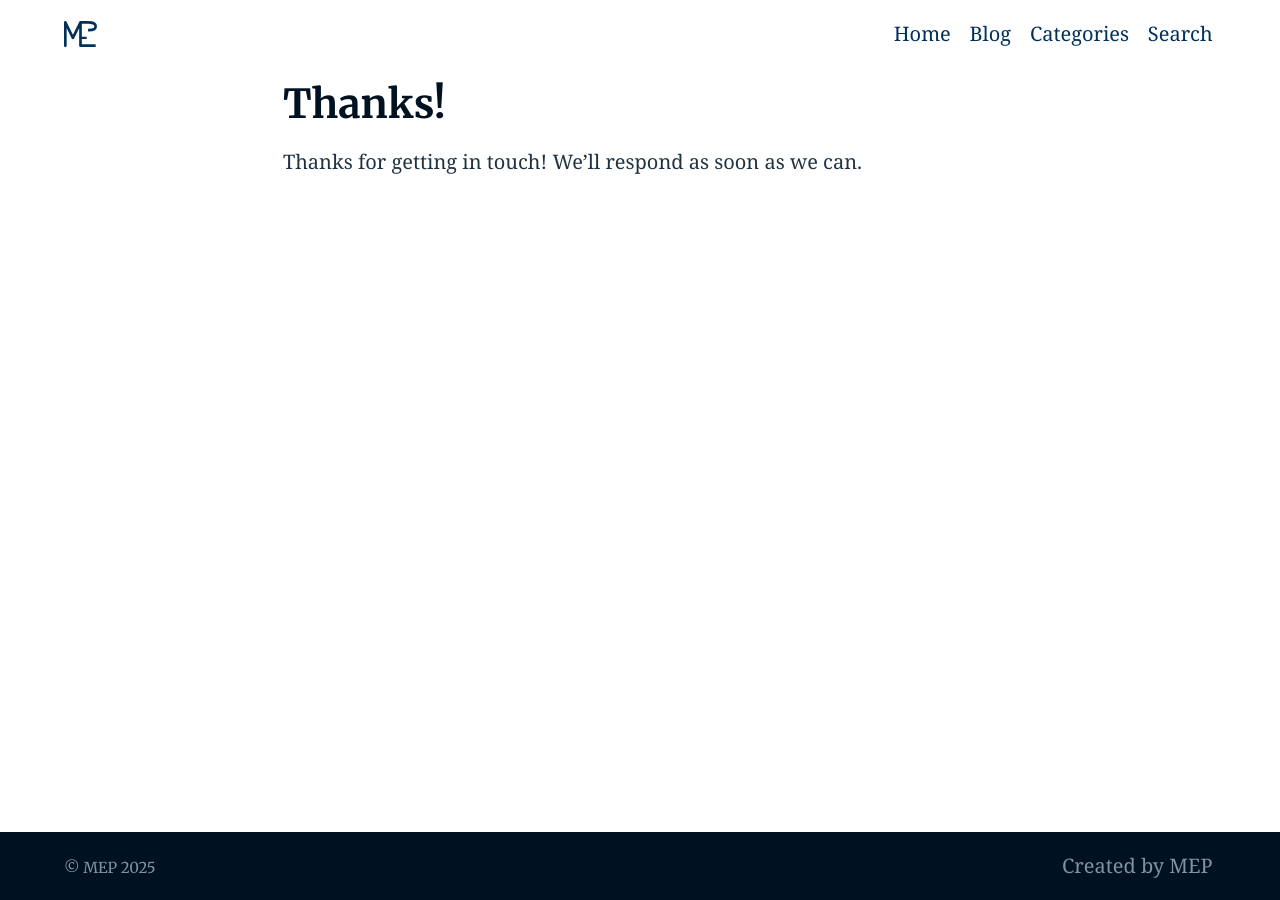
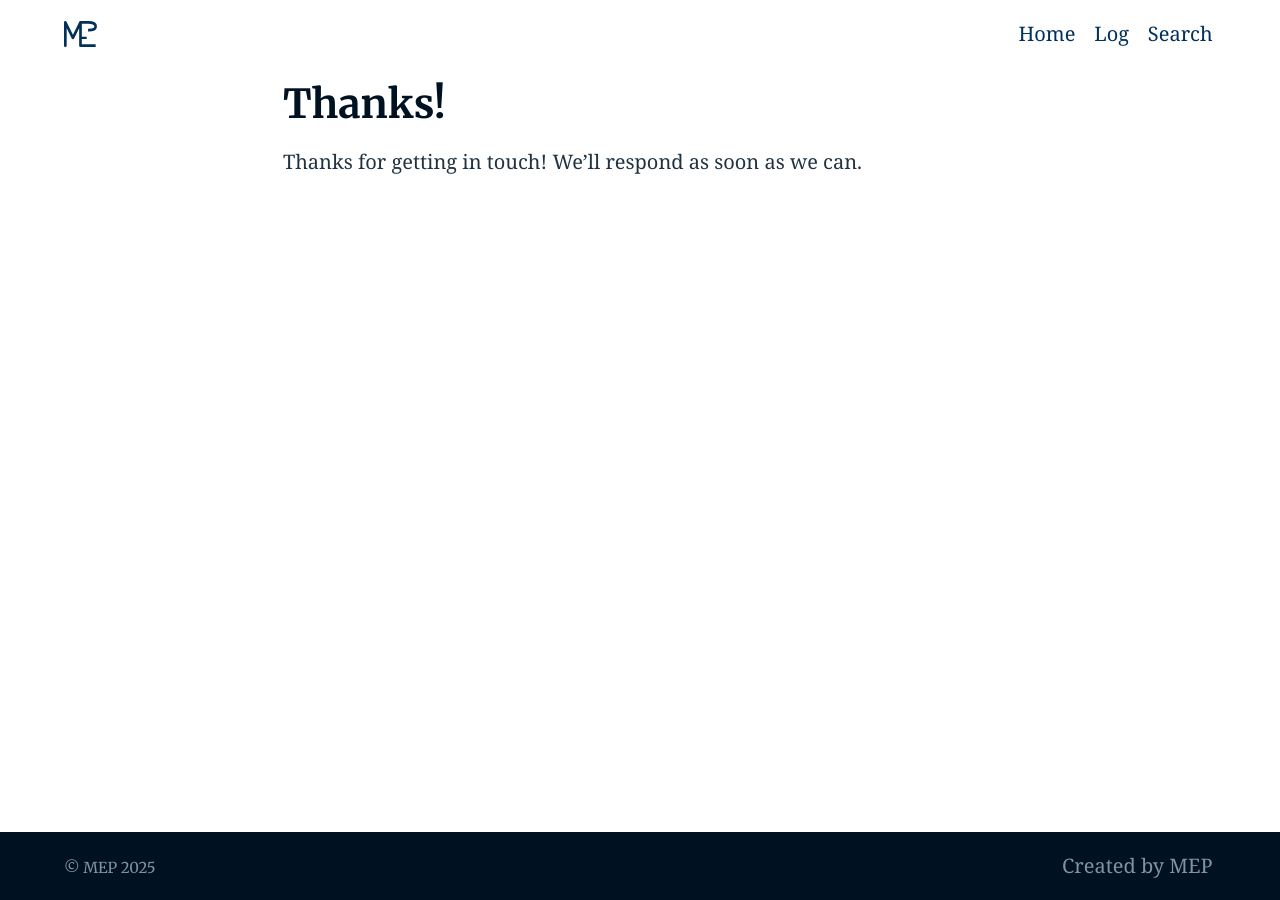
Before and after one commit to me-pierce/me-pierce.github.io, a Jekyll site: the page built from thanks.md, in a window 1280 px wide. Built offline with Jekyll 4.4.1, drawn with Linux system fonts in a browser that asks for light colours.

Commit message:
Update _config.yml

```diff
--- a/_config.yml
+++ b/_config.yml
@@ -125,10 +125,10 @@ navigation_header:
   url: /
 #- title: Elements
  # url: /elements/
-- title: Blog
-  url: /blog/
-- title: Categories
-  url: /categories/
+- title: Log
+  url: /log/
+#- title: Categories
+ # url: /categories/
 - title: Search
   url: /search/
 #- title: Fork Alembic
```
